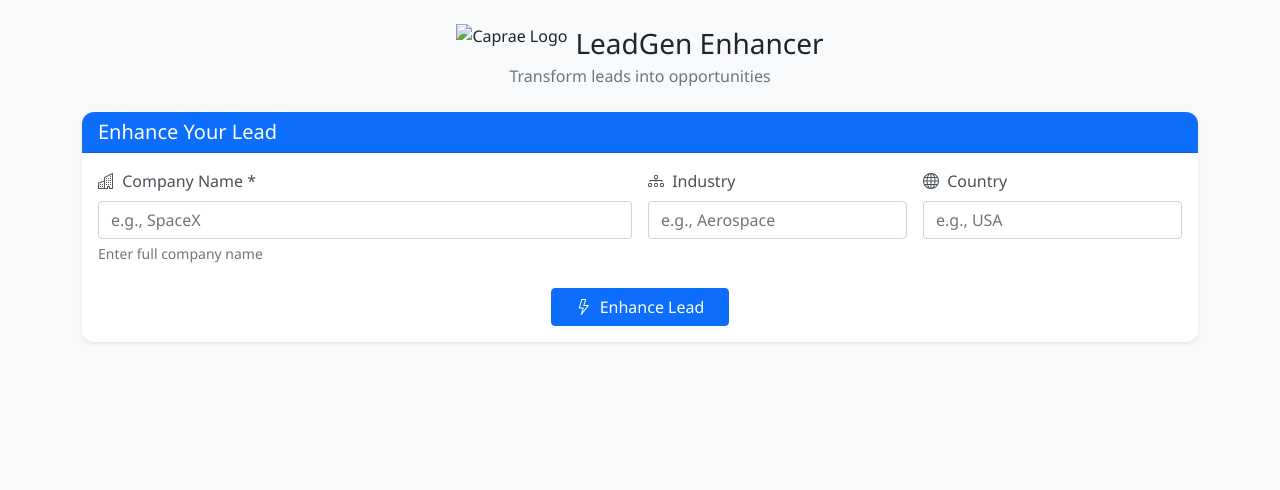
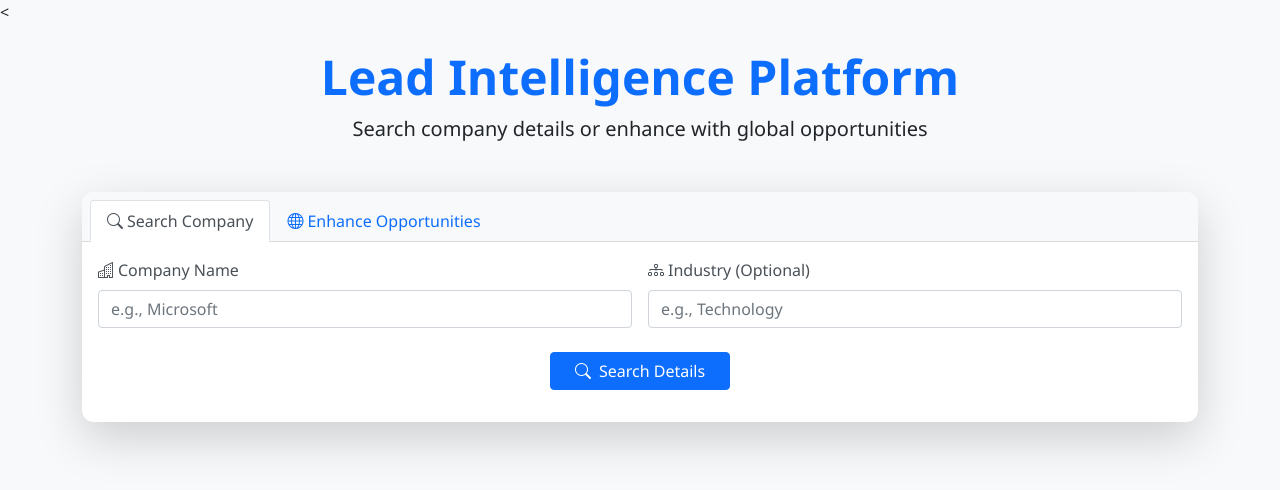
Before and after one commit to SPratik-99/CapraeCapital, a plain HTML site: page templates/index.html in a window 1280 px wide. Drawn offline with nearby package versions, Linux system fonts and the light colour scheme.

Commit message:
commit	modified:   templates/index.html

```diff
--- a/templates/index.html
+++ b/templates/index.html
@@ -1,88 +1,107 @@
-<!DOCTYPE html>
+<<!DOCTYPE html>
 <html lang="en">
 <head>
     <meta charset="UTF-8">
     <meta name="viewport" content="width=device-width, initial-scale=1.0">
-    <title>Caprae LeadGen Enhancer</title>
+    <title>LeadGen Tool</title>
     <link href="https://cdn.jsdelivr.net/npm/bootstrap@5.1.3/dist/css/bootstrap.min.css" rel="stylesheet">
     <link rel="stylesheet" href="https://cdn.jsdelivr.net/npm/bootstrap-icons@1.8.0/font/bootstrap-icons.css">
     <link rel="stylesheet" href="/static/styles.css">
 </head>
 <body>
     <div class="container py-4">
-        <!-- Header with Branding -->
-        <div class="text-center mb-4">
-            <div class="d-flex align-items-center justify-content-center">
-                <img src="/static/logo.svg" alt="Caprae Logo" height="40" class="me-2">
-                <h1 class="h3 mb-0">LeadGen Enhancer</h1>
-            </div>
-            <p class="text-muted">Transform leads into opportunities</p>
+        <!-- Header -->
+        <div class="text-center mb-5">
+            <h1 class="display-5 fw-bold text-primary">Lead Intelligence Platform</h1>
+            <p class="lead">Search company details or enhance with global opportunities</p>
         </div>
 
-        <!-- Main Search Card -->
-        <div class="card shadow-sm mb-4">
-            <div class="card-header bg-primary text-white">
-                <h2 class="h5 mb-0">Enhance Your Lead</h2>
+        <!-- Dual Function Card -->
+        <div class="card shadow-lg">
+            <div class="card-header bg-light">
+                <ul class="nav nav-tabs card-header-tabs" id="myTab" role="tablist">
+                    <li class="nav-item" role="presentation">
+                        <button class="nav-link active" id="search-tab" data-bs-toggle="tab"
+                                data-bs-target="#search" type="button" role="tab">
+                            <i class="bi bi-search me-1"></i>Search Company
+                        </button>
+                    </li>
+                    <li class="nav-item" role="presentation">
+                        <button class="nav-link" id="enhance-tab" data-bs-toggle="tab"
+                                data-bs-target="#enhance" type="button" role="tab">
+                            <i class="bi bi-globe me-1"></i>Enhance Opportunities
+                        </button>
+                    </li>
+                </ul>
             </div>
+
             <div class="card-body">
-                <form id="leadForm">
+                <div class="tab-content" id="myTabContent">
+                    <!-- Search Company Tab -->
+                    <div class="tab-pane fade show active" id="search" role="tabpanel">
+                        <form id="searchForm">
                             <div class="row g-3">
                                 <div class="col-md-6">
-                            <label for="company" class="form-label">
-                                <i class="bi bi-building me-1"></i> Company Name *
+                                    <label class="form-label">
+                                        <i class="bi bi-building me-1"></i>Company Name
                                     </label>
-                            <input type="text" class="form-control" id="company"
-                                   placeholder="e.g., SpaceX" required>
-                            <div class="form-text">Enter full company name</div>
+                                    <input type="text" class="form-control" id="searchCompany"
+                                           placeholder="e.g., Microsoft">
+                                </div>
+                                <div class="col-md-6">
+                                    <label class="form-label">
+                                        <i class="bi bi-diagram-3 me-1"></i>Industry (Optional)
+                                    </label>
+                                    <input type="text" class="form-control" id="searchIndustry"
+                                           placeholder="e.g., Technology">
+                                </div>
+                            </div>
+                            <div class="mt-4 text-center">
+                                <button type="submit" class="btn btn-primary px-4">
+                                    <i class="bi bi-search me-2"></i>Search Details
+                                </button>
+                            </div>
+                        </form>
                     </div>
 
-                        <div class="col-md-3">
-                            <label for="industry" class="form-label">
-                                <i class="bi bi-diagram-3 me-1"></i> Industry
+                    <!-- Enhance Opportunities Tab -->
+                    <div class="tab-pane fade" id="enhance" role="tabpanel">
+                        <form id="enhanceForm">
+                            <div class="row g-3">
+                                <div class="col-md-6">
+                                    <label class="form-label">
+                                        <i class="bi bi-diagram-3 me-1"></i>Industry
                                     </label>
-                            <input type="text" class="form-control" id="industry"
-                                   placeholder="e.g., Aerospace">
+                                    <input type="text" class="form-control" id="enhanceIndustry"
+                                           placeholder="e.g., Fintech">
                                 </div>
-
-                        <div class="col-md-3">
-                            <label for="country" class="form-label">
-                                <i class="bi bi-globe me-1"></i> Country
+                                <div class="col-md-6">
+                                    <label class="form-label">
+                                        <i class="bi bi-globe me-1"></i>Country
                                     </label>
-                            <input type="text" class="form-control" id="country"
-                                   placeholder="e.g., USA">
+                                    <input type="text" class="form-control" id="enhanceCountry"
+                                           placeholder="e.g., Germany">
                                 </div>
                             </div>
-
                             <div class="mt-4 text-center">
-                        <button type="submit" class="btn btn-primary px-4">
-                            <i class="bi bi-lightning me-2"></i>Enhance Lead
+                                <button type="submit" class="btn btn-success px-4">
+                                    <i class="bi bi-lightning me-2"></i>Find Opportunities
                                 </button>
                             </div>
                         </form>
                     </div>
                 </div>
-
-        <!-- Results Section -->
-        <div id="resultsSection" class="d-none">
-            <!-- Status Indicator -->
-            <div class="card mb-4">
-                <div class="card-body text-center py-4">
-                    <div class="spinner-border text-primary" role="status" id="loadingSpinner">
-                        <span class="visually-hidden">Loading...</span>
-                    </div>
-                    <h3 class="h5 mt-3" id="statusMessage">Processing your request...</h3>
-                    <div class="progress mt-3" style="height: 8px;">
-                        <div class="progress-bar" id="progressBar" role="progressbar" style="width: 0%"></div>
-                    </div>
             </div>
         </div>
 
-            <!-- Results Container -->
-            <div id="resultsContainer"></div>
+        <!-- Results Section -->
+        <div id="resultsSection" class="mt-4">
+            <!-- Dynamic results will appear here -->
         </div>
     </div>
 
     <script src="https://code.jquery.com/jquery-3.6.0.min.js"></script>
+    <script src="https://cdn.jsdelivr.net/npm/bootstrap@5.1.3/dist/js/bootstrap.bundle.min.js"></script>
     <script src="/static/app.js"></script>
 </body>
 </html>
```
Lines whose indentation alone changed are shown as unchanged.
